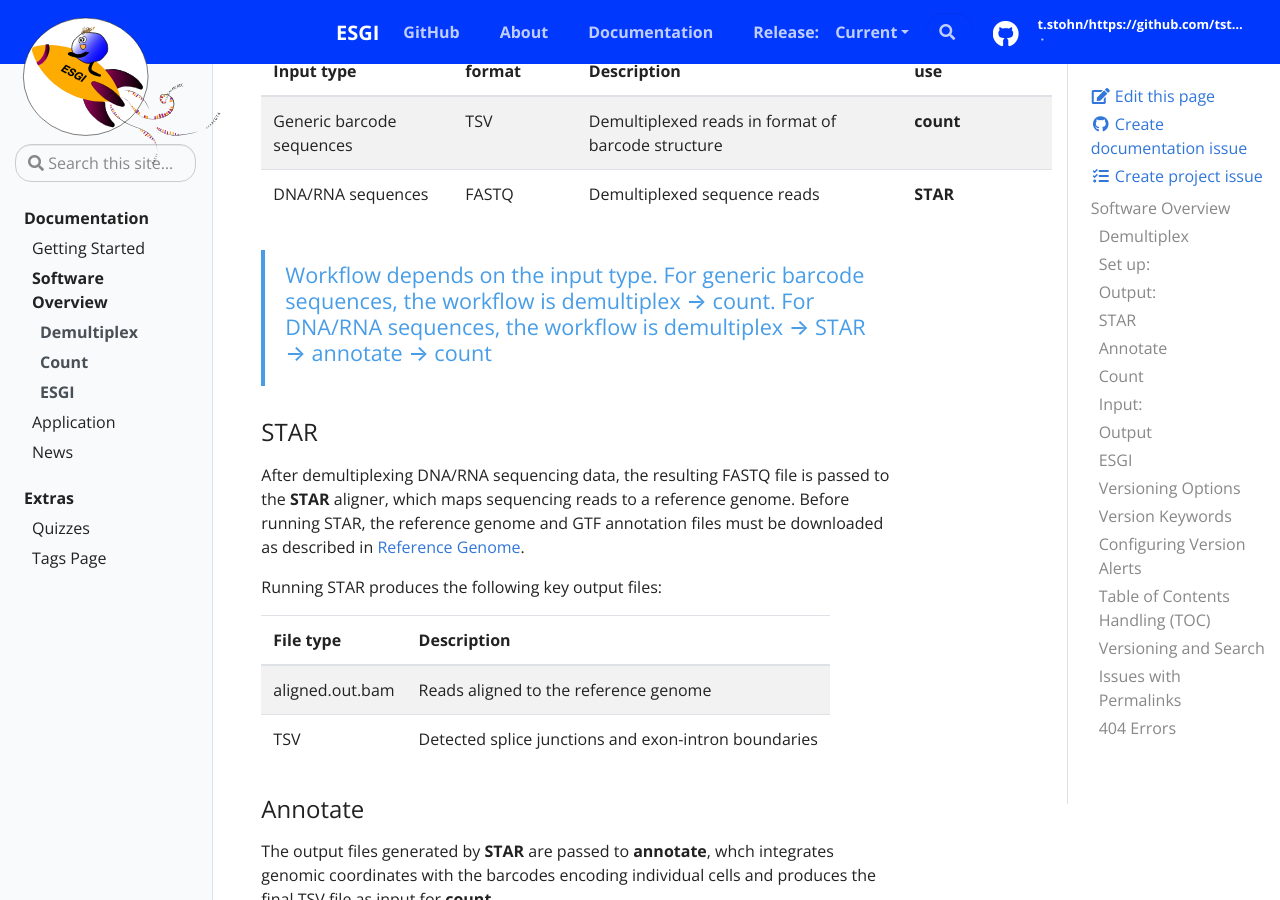
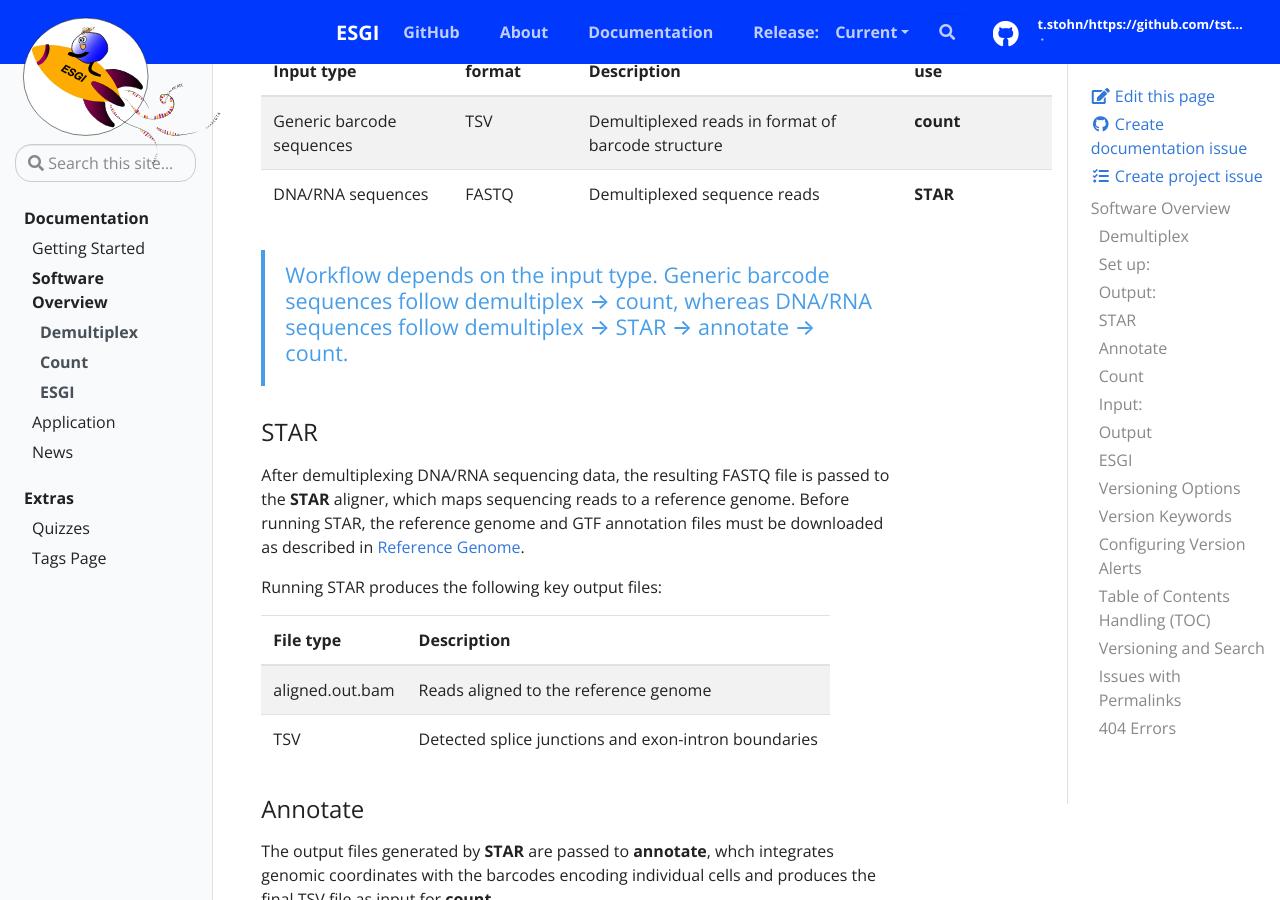
Before and after one commit to tstohn/ESGI.documentation, a Jekyll site: the page built from _docs/software-overview.md, in a window 1280 px wide and 900 px high, scrolled down 2244 px. Built offline with Jekyll 4.4.1, drawn with Linux system fonts in a browser that asks for light colours.

Commit message:
Clarify workflow description for input types

```diff
--- a/_docs/software-overview.md
+++ b/_docs/software-overview.md
@@ -57,7 +57,7 @@ The final output and corresponding downstream step depend on the type of input:
 | Generic barcode sequences | TSV | Demultiplexed reads in format of barcode structure| **count**
 | DNA/RNA sequences | FASTQ | Demultiplexed sequence reads | **STAR**
 
-{% include alert.html type="info" title=" Workflow depends on the input type. For generic barcode sequences, the workflow is demultiplex → count. For DNA/RNA sequences, the workflow is demultiplex → STAR → annotate → count" %}
+{% include alert.html type="info" title=" Workflow depends on the input type. Generic barcode sequences follow demultiplex → count, whereas DNA/RNA sequences follow demultiplex → STAR → annotate → count." %}
 
 ### STAR
 After demultiplexing DNA/RNA sequencing data, the resulting FASTQ file is passed to the **STAR** aligner, which maps sequencing reads to a reference genome. Before running STAR, the reference genome and GTF annotation files must be downloaded as described in [Reference Genome](getting-started#reference-genome).
```
